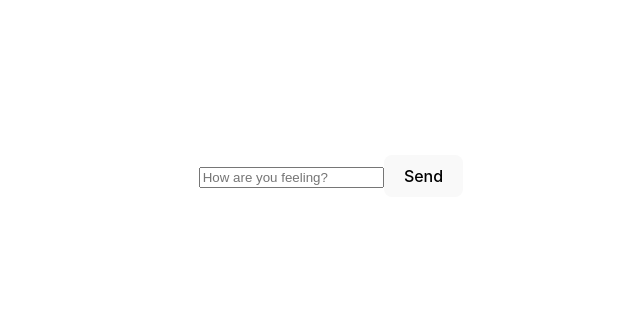
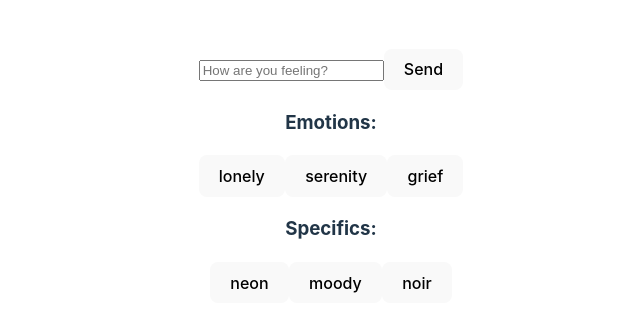
Before and after one commit to aaronsww/film-therapy-assistant, a React (Vite) app: page / in a window 1280 px wide. Shown: the part 224-556 px from the top of the page, without its empty margins (309-949 px from the left). Built offline with nearby package versions, Linux system fonts and the light colour scheme.

Commit message:
chore: added emotions and specifics buttons

```diff
--- a/src/App.jsx
+++ b/src/App.jsx
@@ -7,9 +7,13 @@ function App() {
   const [mood, setMood] = useState("");
   const [films, setFilms] = useState([]);
 
+  const emotions = ["lonely", "serenity", "grief"];
+  const specifics = ["neon", "moody", "noir"];
+
   const handleSubmit = async (event) => {
+    event.preventDefault();
+    console.log(mood);
     setFilms([]);
-    event.preventDefault();
     try {
       const response = await axios.post("http://localhost:5000/api/recommend", {
         mood,
@@ -26,13 +30,26 @@ function App() {
 
   return (
     <div className="App">
+      <form action="submit">
         <input
           placeholder="How are you feeling?"
           type="text"
           value={mood}
           onChange={(e) => setMood(e.target.value)}
+          required
         />
         <button onClick={handleSubmit}>Send</button>
+      </form>
+      <div>
+        <h3>Emotions:</h3>
+        {emotions.map((emotion) => (
+          <button onClick={() => setMood(emotion)}>{emotion}</button>
+        ))}
+        <h3>Specifics:</h3>
+        {specifics.map((specific) => (
+          <button onClick={() => setMood(specific)}>{specific}</button>
+        ))}
+      </div>
       {films.map((film) => (
         <Card film={film} />
       ))}
```
Lines whose indentation alone changed are shown as unchanged.
